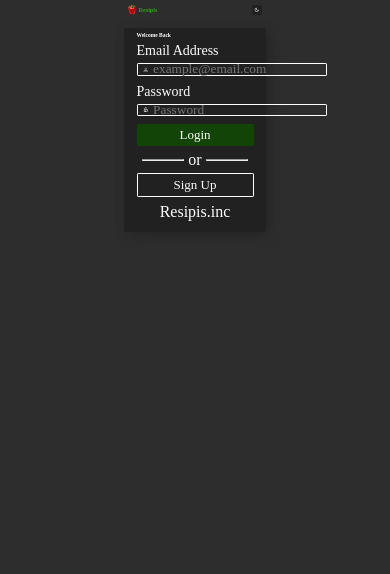
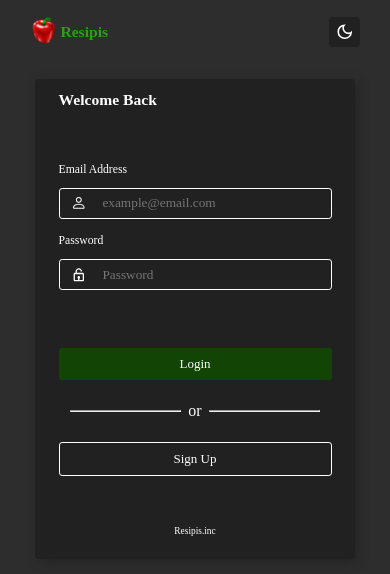
Before and after one commit to hassanShakur/resipis, a React (Create React App) app in the folder client/: page /login in a window 390 px wide. Shown: the top 574 px of the page. Built offline with nearby package versions, Linux system fonts and the light colour scheme; no server answers; a web font is replaced by a local one.

Commit message:
Auth media query

```diff
--- a/client/src/styles/auth/_auth.scss
+++ b/client/src/styles/auth/_auth.scss
@@ -141,3 +141,81 @@
     }
   }
 }
+
+@media (max-width: 720px) {
+  .auth {
+    padding: 4vw 5vw;
+    @include flex(column, flex-start, center);
+    gap: 8vw;
+
+    header {
+      width: 85vw;
+    }
+
+    .greet {
+      gap: 4vw;
+      margin-bottom: 4vw;
+
+      h4 {
+        font-size: 4vw;
+      }
+
+      p {
+        font-size: 2.2vw;
+      }
+    }
+
+    form {
+      min-height: 30rem;
+      max-height: fit-content;
+      padding: 3vw 6vw;
+      border-radius: 1vw;
+
+      .inputs,
+      .buttons {
+        gap: 4vw;
+        width: 70vw;
+
+        label {
+          font-size: 3vw;
+        }
+
+        & > div {
+          border-radius: 0.8vw;
+          height: 8vw;
+          gap: 2vw;
+          padding: 3vw;
+
+          .icon {
+            font-size: 4vw;
+          }
+        }
+      }
+
+      .inputs {
+        input {
+          padding: 2vw;
+        }
+      }
+
+      .buttons {
+        margin-top: 5vw;
+
+        button {
+          padding: 2vw;
+          border-radius: 0.8vw;
+        }
+
+        .or {
+          @include flex(row, center, center);
+          gap: 2vw;
+        }
+      }
+
+      .footer {
+        padding: 3vw;
+        font-size: 2.4vw;
+      }
+    }
+  }
+}
--- a/client/src/styles/auth/_image.scss
+++ b/client/src/styles/auth/_image.scss
@@ -36,3 +36,18 @@
     }
   }
 }
+
+@media (max-width: 720px) {
+  #image-upload {
+    .image {
+      border-radius: 1vw;
+      width: 8rem;
+      height: 8rem;
+    }
+
+    .pick {
+      padding: 1.2vw;
+      border-radius: 0.6vw;
+    }
+  }
+}
--- a/client/src/styles/general/_themer.scss
+++ b/client/src/styles/general/_themer.scss
@@ -27,3 +27,11 @@
 .theme-dark .light-icon {
   display: none;
 }
+
+@media (max-width: 720px) {
+  .themer {
+    font-size: 5vw;
+    padding: 1.4vw;
+    border-radius: 1.2vw;
+  }
+}
--- a/client/src/styles/home/_header.scss
+++ b/client/src/styles/home/_header.scss
@@ -20,3 +20,15 @@
     cursor: pointer;
   }
 }
+
+@media (max-width: 720px) {
+  .logo {
+    img {
+      width: 8vw;
+    }
+
+    h3 {
+      font-size: 4vw;
+    }
+  }
+}
```
